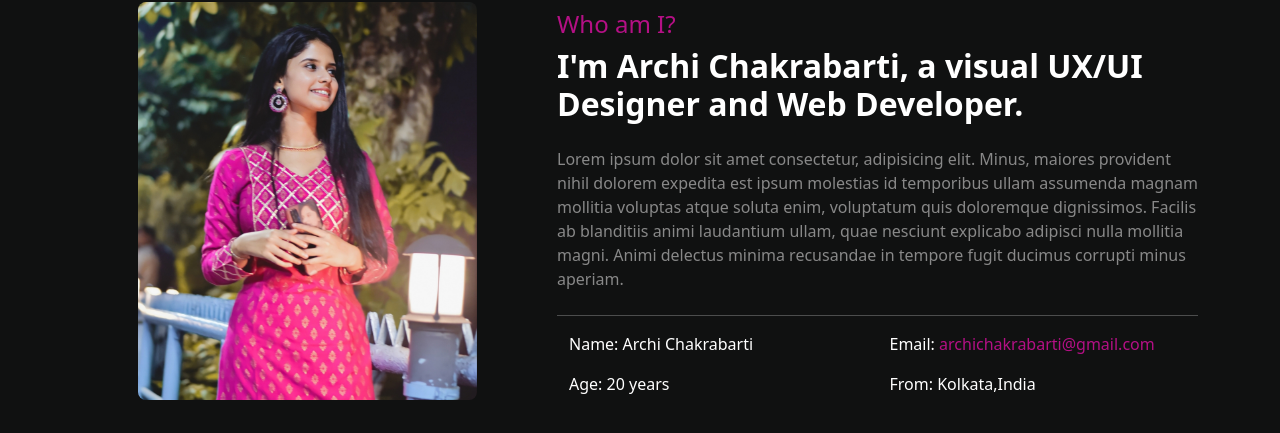
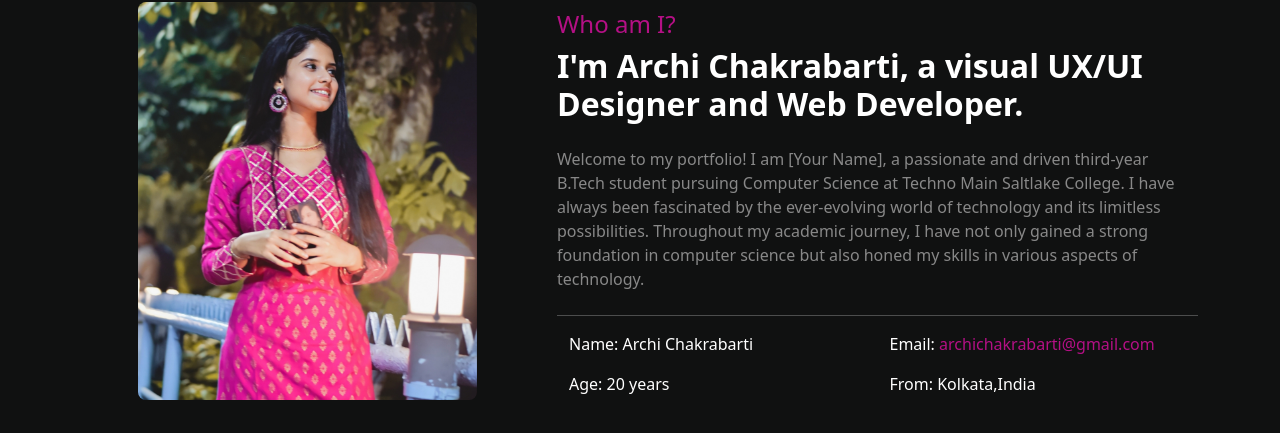
Before and after one commit to archies05/Codesoft_Archi_Project, a plain HTML site: page Codsoft_Task2_Portfolio/index.html in a window 1280 px wide. Shown: the part 1017-1450 px from the top of the page. Drawn offline with nearby package versions, Linux system fonts and the light colour scheme.

Commit message:
Update index.html

```diff
--- a/Codsoft_Task2_Portfolio/index.html
+++ b/Codsoft_Task2_Portfolio/index.html
@@ -98,12 +98,7 @@
                     <h4 class="mb-2 about-title">Who am I?</h4>
                     <h2 class="about-title"><b>I'm Archi Chakrabarti, a visual UX/UI Designer and Web Developer.</b>
                     </h2>
-                    <p class="my-4 about-description">Lorem ipsum dolor sit amet consectetur, adipisicing elit. Minus,
-                        maiores provident
-                        nihil dolorem expedita est ipsum molestias id temporibus ullam assumenda magnam mollitia
-                        voluptas atque soluta enim, voluptatum quis doloremque dignissimos. Facilis ab blanditiis animi
-                        laudantium ullam, quae nesciunt explicabo adipisci nulla mollitia magni. Animi delectus minima
-                        recusandae in tempore fugit ducimus corrupti minus aperiam.</p>
+                    <p class="my-4 about-description">Welcome to my portfolio! I am [Your Name], a passionate and driven third-year B.Tech student pursuing Computer Science at Techno Main Saltlake College. I have always been fascinated by the ever-evolving world of technology and its limitless possibilities. Throughout my academic journey, I have not only gained a strong foundation in computer science but also honed my skills in various aspects of technology.</p>
                     <hr>
                     <div class="container">
                         <div class="row">
```
